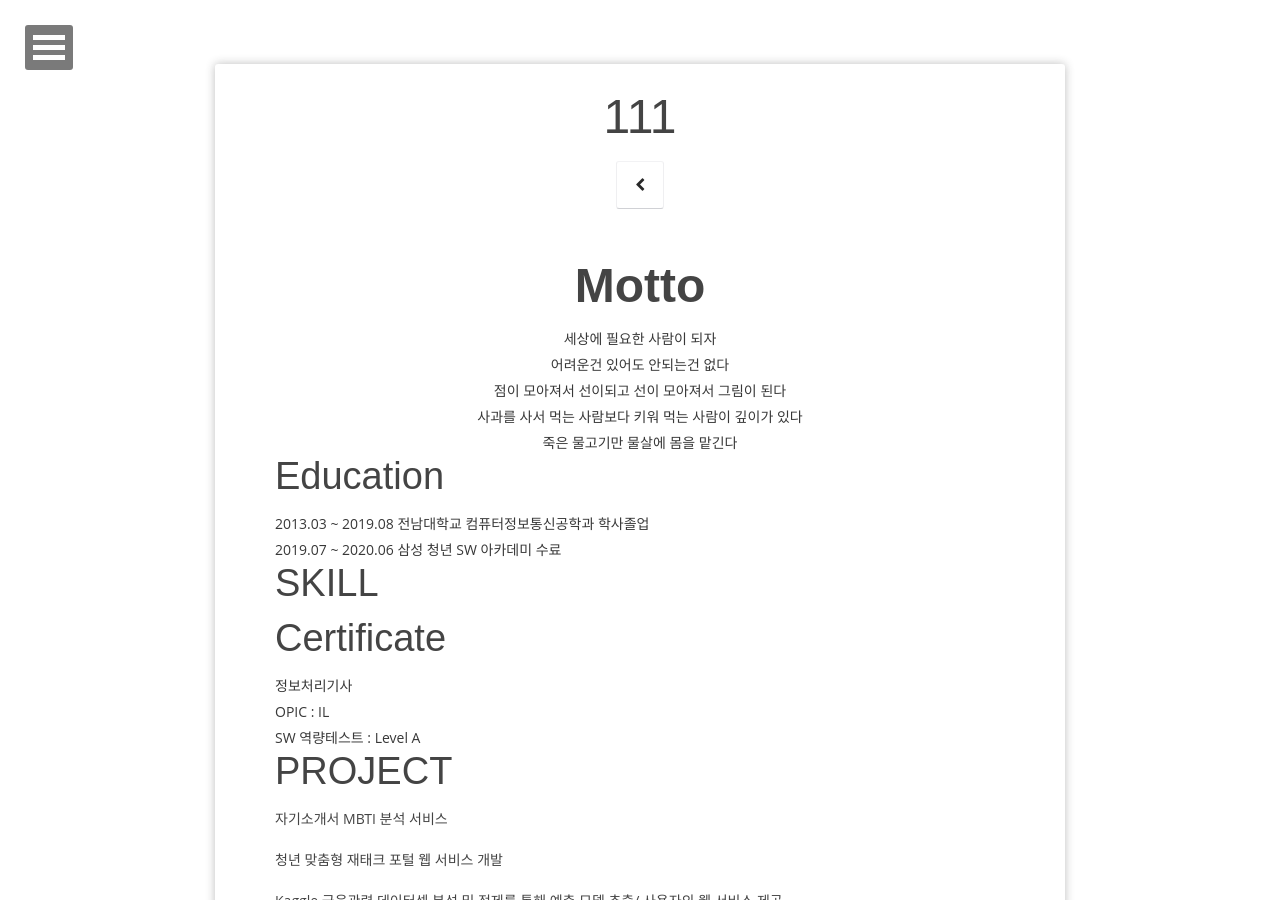
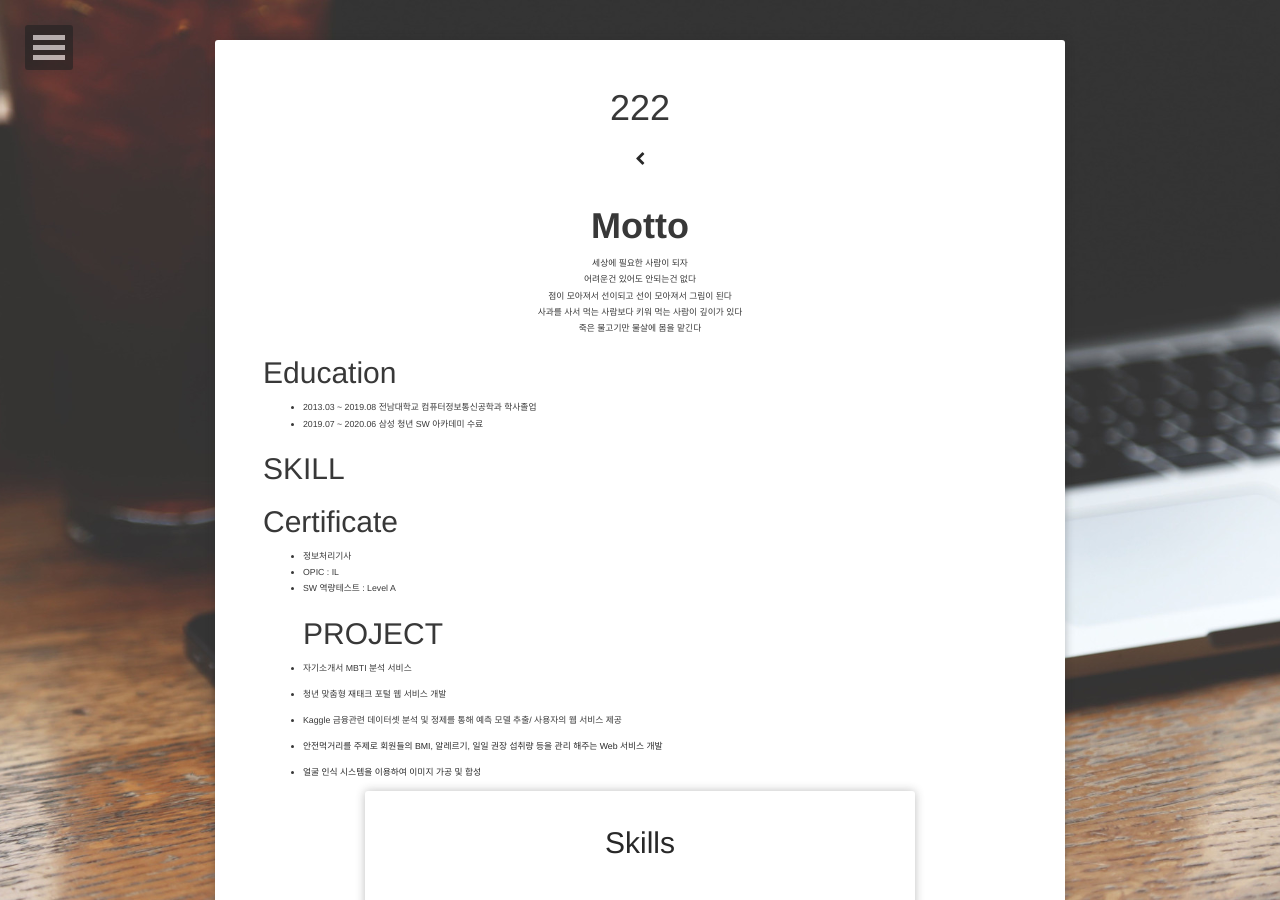
Before and after one commit to limkinam/limkinam.github.io, a Jekyll site: the page built from about/index.md, in a window 1280 px wide and 900 px high. Built offline with Jekyll 4.4.1, drawn with Linux system fonts in a browser that asks for light colours.

Commit message:
Update page.html

```diff
--- a/_layouts/page.html
+++ b/_layouts/page.html
@@ -12,12 +12,12 @@
 <!--   <link href="../assets/css/nivo-slider-theme.css" rel="stylesheet"> -->
 
   <!-- Main Stylesheet File -->
-  <link href="../assets/css/style.css" rel="stylesheet">
+<!--   <link href="../assets/css/style.css" rel="stylesheet"> -->
 
   <!-- Responsive Stylesheet File -->
 <!--   <link href="../assets/css/responsive.css" rel="stylesheet"> -->
 
-<!--   <link href="../assets/lib/bootstrap/css/bootstrap.min.css" rel="stylesheet"> -->
+  <link href="../assets/lib/bootstrap/css/bootstrap.min.css" rel="stylesheet">
 </head>
 <body>
     {% include nav.html %}
@@ -27,7 +27,7 @@
             <div class="content">
                 <div class="post-title {% if page.feature %} feature {% endif %}">
 <!--                     <h1>{{ page.title }}</h1> -->
-                    <h1>111</h1>
+                    <h1>222</h1>
 
                     <a class="btn zoombtn" href="{{site.url}}">
                         <i class="fa fa-chevron-left"></i>
```
